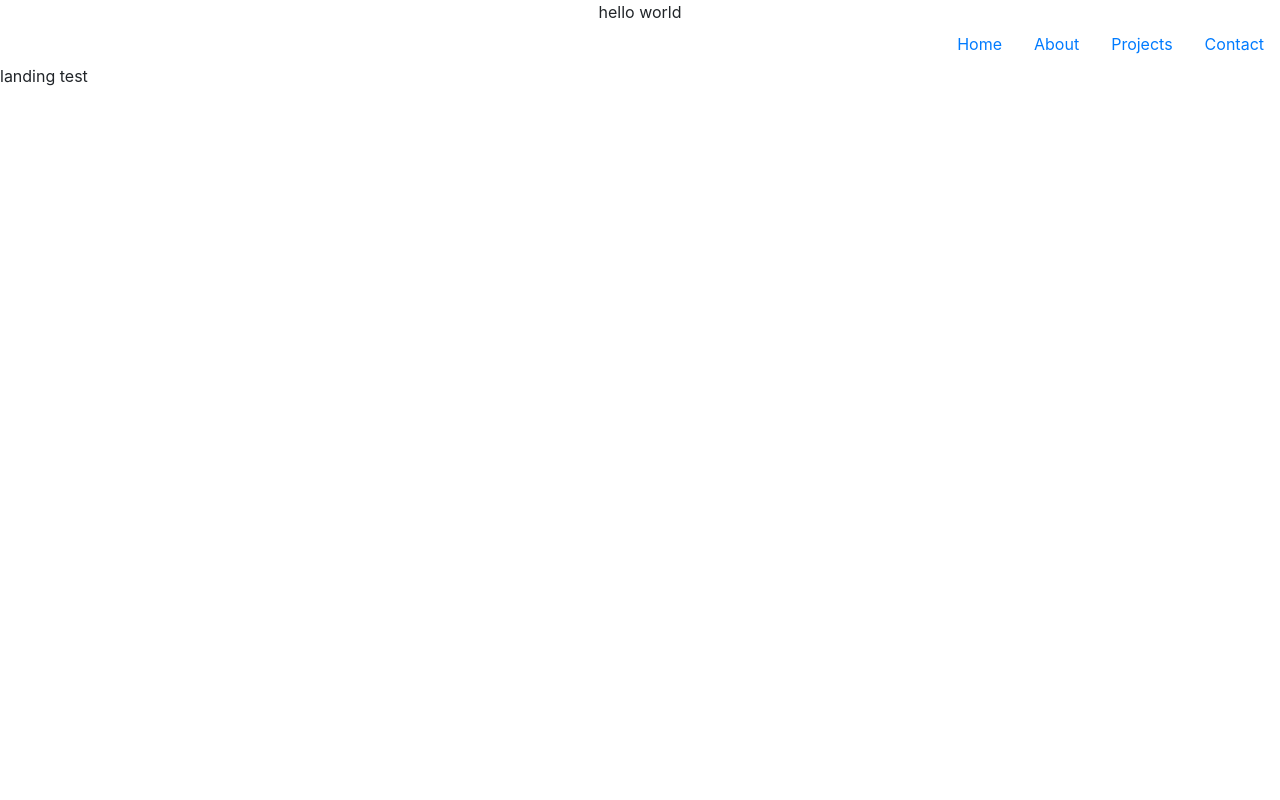
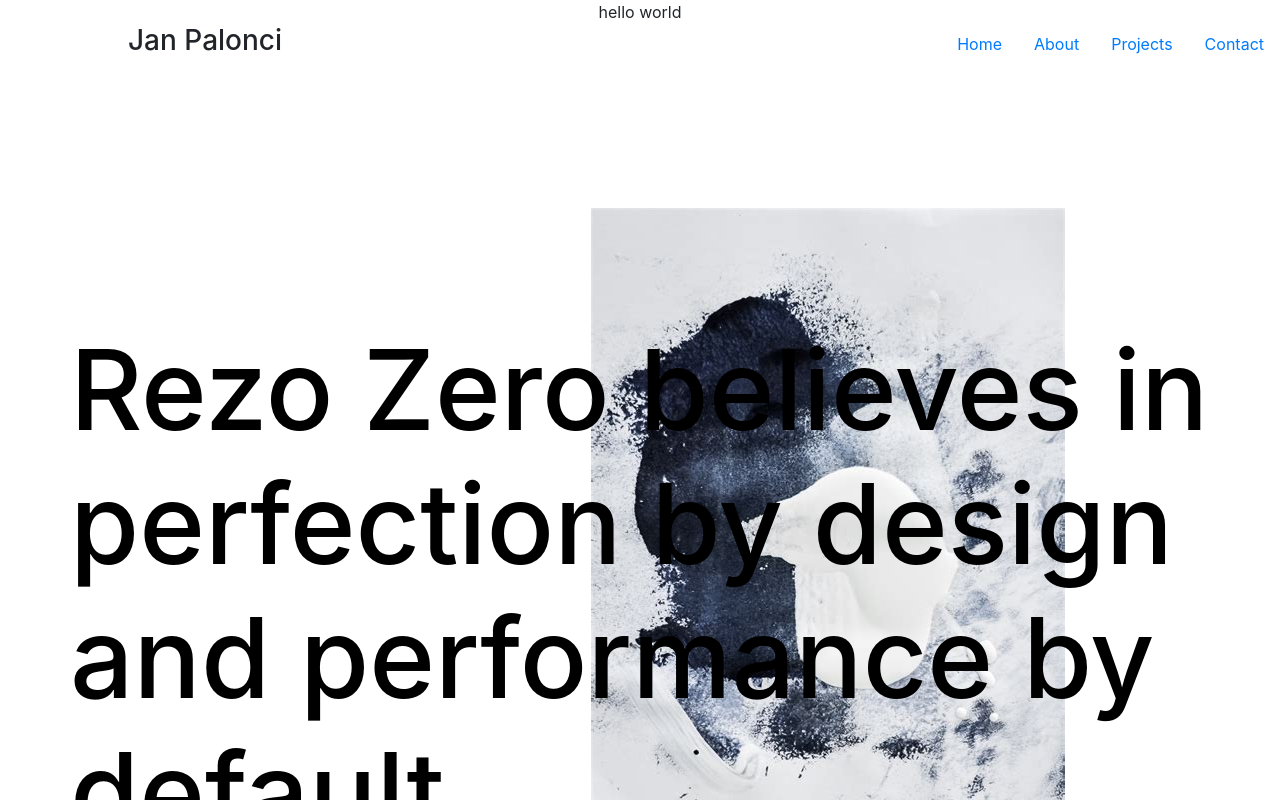
Before and after one commit to janpalonci/portfolio.io, a React (Create React App) app: page / in a window 1280 px wide. Shown: the top 800 px of the page. Built offline with nearby package versions, Linux system fonts and the light colour scheme.

Commit message:
Added my name to navbar and image under text on landing page

```diff
--- a/src/App.css
+++ b/src/App.css
@@ -20,7 +20,34 @@
 }
 
 .App-link {
-  color: #61dafb;
+  color: black;
+}
+
+/* Navigation */
+
+.pageTitle {
+  margin-left: 10%;
+}
+
+/* Landing Page Below*/
+
+.landingWelcome {
+  color: black;
+}
+
+.landingWelcomeText {
+  font-size: 700%;
+  margin-top: 20%;
+  position: absolute;
+}
+
+/* Paralax Effect */
+
+.parallaxImg {
+  margin-top: 30%;
+  margin-left: 110%;
+  z-index: -1;
+  position: relative;
 }
 
 
--- a/src/components/Landing.js
+++ b/src/components/Landing.js
@@ -1,11 +1,22 @@
 import React from 'react';
+import Landing1 from '../landing1.jpg'
 
 const Landing = () => {
   return (
-  	<div>
-	  	landing test
+  	<div className='container'>
+  		<div className='row'>
+		  	<div className='landingWelcome'>
+			  	<h1 className='landingWelcomeText'>
+			  		Rezo Zero believes in perfection by design and performance by default
+			  	</h1>
+		  	</div>
+		  	<div className='"'>
+		  		<img className='parallaxImg' src={Landing1} alt="fireSpot"/>
+		  	</div>
+		</div>
   </div>
   );
 }
 
+
 export default Landing;
--- a/src/components/Navigation.js
+++ b/src/components/Navigation.js
@@ -4,8 +4,9 @@
 
 const Navigation = () => {
   return (
-  	<div>
-	  	<Nav className="justify-content-end" activeKey="/home">
+  	<div className='clearfix'>
+  		<h3 className='float-left pageTitle'>Jan Palonci</h3>
+	  	<Nav className="float-right"  activeKey="/home">
 		    <Nav.Item>
 		      <Nav.Link href="/home">Home</Nav.Link>
 		    </Nav.Item>
```
Also changed, not shown: src/landing1.jpg (added).
